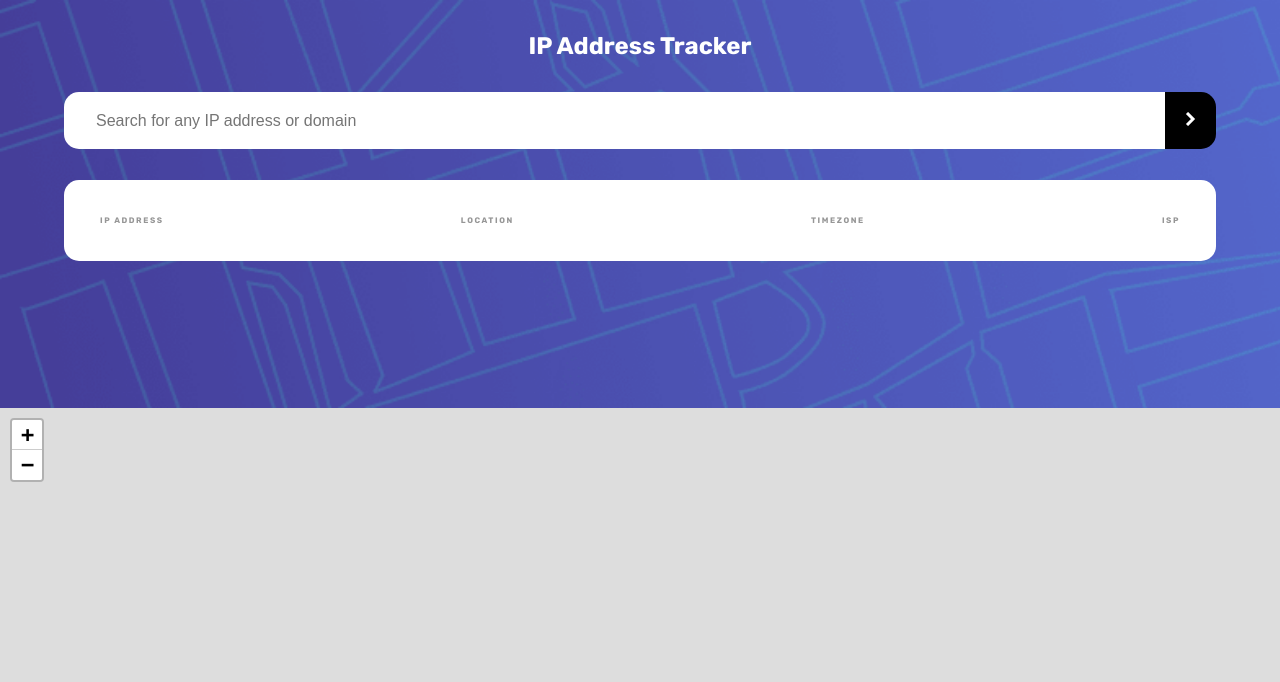
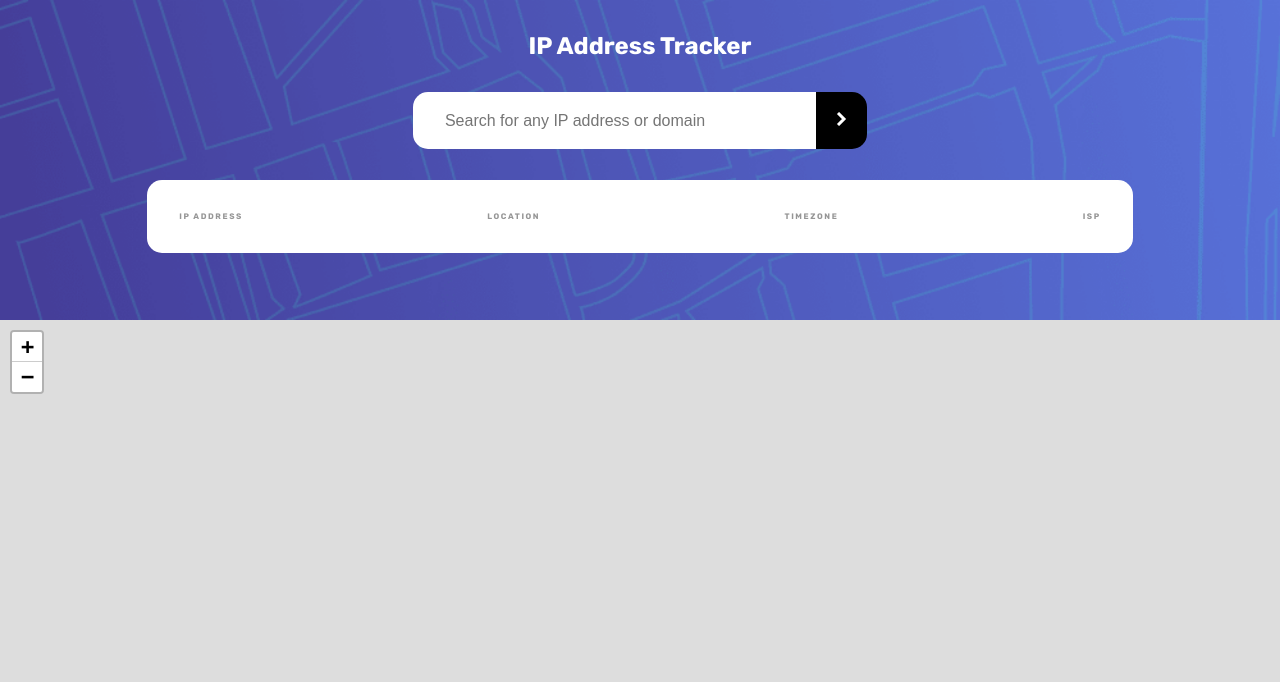
Before and after one commit to PhilJG/ip-address-tracker, a plain HTML site: page index.html in a window 1280 px wide. Shown: the top 682 px of the page. Drawn offline with nearby package versions, Linux system fonts and the light colour scheme; no server answers.

Commit message:
update wider screen

```diff
--- a/style.css
+++ b/style.css
@@ -59,6 +59,7 @@ h3 {
 .input {
   width: 90%;
   display: flex;
+  justify-content: center;
 }
 
 #input__ip {
@@ -90,18 +91,47 @@ h3 {
   cursor: pointer;
 }
 
+#btn:hover {
+  background-color: var(--dark-gray);
+}
+
 #map {
   width: 100vw;
   height: 100vw;
   z-index: 100;
 }
 
-@media screen (min-width: 850px) {
+@media (min-width: 850px) {
+  .container {
+    height: 30vh;
+  }
+
   .card {
     flex-direction: row;
+    width: 77%;
+    padding: 1rem;
+  }
+  h3 {
+    text-align: left;
+  }
+
+  .input {
+    text-align: center;
+  }
+
+  #input__ip {
+    width: 35%;
   }
 
   .output__section {
     display: flex;
+    flex-direction: column;
+  }
+
+  .output__txt {
+    text-align: left;
+  }
+  .container {
+    height: 40vh;
   }
 }
```
